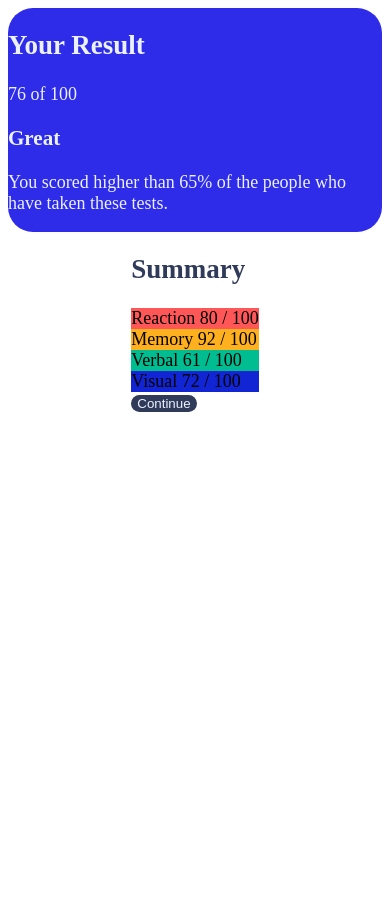
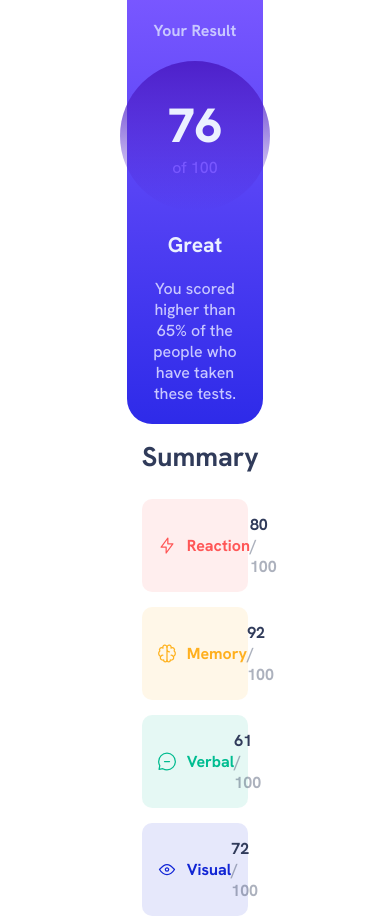
Before and after one commit to McMartinezc/results-summary-component-main, a plain HTML site: page index.html in a window 390 px wide. Shown: the top 919 px of the page. Before the commit the page ends 844 px from the top, so only its background shows below. Drawn offline with Linux system fonts and the light colour scheme.

Commit message:
responsive added

```diff
--- a/index.html
+++ b/index.html
@@ -7,17 +7,19 @@
   <!-- displays site properly based on user's device -->
   <link rel="icon" type="image/png" sizes="32x32" href="./assets/images/favicon-32x32.png">
   <title>Frontend Mentor | Results summary component</title>
-<link rel="stylesheet" href="styles/style.css">
+  <link rel="preconnect" href="https://fonts.googleapis.com">
+  <link rel="preconnect" href="https://fonts.gstatic.com" crossorigin>
+  <link href="https://fonts.googleapis.com/css2?family=Hanken+Grotesk:wght@500;700;800&display=swap" rel="stylesheet">
+  <link rel="stylesheet" href="styles/style.css">
 </head>
 
 <body>
-
   <article class="card">
     <div class="card__result">
       <h2 class="card__result-title">Your Result</h2>
       <div class="card__result-cercle">
-        <span class="card__result-score">76</span>
-        <span class="card__results-total">of 100</span>
+        <span class="card__result-score">76 </span>
+        <span class="card__results-total"> of 100</span>
       </div>
       <h3 class="card__result-level">Great</h3>
       <p class="card__result-text">You scored higher than 65% of the people who have taken these tests.</p>
@@ -26,20 +28,32 @@
     <div class="card_summary">
       <h2 class="card_summary-title">Summary</h2>
       <div class="card_summary-reaction">
-        <span class="card_summary-reaction-title">Reaction</span>
-        <span class="card_summary-reaction-score">80 / 100</span>
+        <div class="card_summary_header">
+          <img src="assets/images/icon-reaction.svg" alt="Rayo">
+          <span class="card_summary-reaction-title">Reaction</span>
+        </div>
+        <span class="card_summary-reaction-score">80 <span>/ 100</span></span>
       </div>
       <div class="card_summary-memory">
-        <span class="card_summary-memory-title">Memory</span>
-        <span class="card_summary-memory-score">92 / 100</span>
+        <div class="card_summary_header">
+          <img src="assets/images/icon-memory.svg" alt="Cercle">
+          <span class="card_summary-memory-title">Memory</span>
+        </div>
+        <span class="card_summary-memory-score">92 <span>/ 100</span></span>
       </div>
       <div class="card_summary-verbal">
-        <span class="card_summary-verbal-title">Verbal</span>
-        <span class="card_summary-verbal-score">61 / 100</span>
+        <div class="card_summary_header">
+          <img src="assets/images/icon-verbal.svg" alt="Verbal">
+          <span class="card_summary-verbal-title">Verbal</span>
+        </div>
+        <span class="card_summary-verbal-score">61 <span>/ 100</span></span>
       </div>
       <div class="card_summary-visual">
-        <span class="card_summary-visual-title">Visual</span>
-        <span class="card_summary-visual-score">72 / 100</span>
+        <div class="card_summary_header">
+          <img src="assets/images/icon-visual.svg" alt="Eye">
+          <span class="card_summary-visual-title">Visual</span>
+        </div>
+        <span class="card_summary-visual-score">72 <span>/ 100</span></span>
       </div>
       <button class="button">Continue</button>
     </div>
--- a/styles/style.css
+++ b/styles/style.css
@@ -1,5 +1,6 @@
 * {
     box-sizing: border-box;
+    margin: 0;
 }
 
 :root {
@@ -20,52 +21,172 @@
     --Light-lavender: hsl(241, 100%, 89%);
     --Dark-gray-blue: hsl(224, 30%, 27%);
 }
-/*Fuente personalizada*/
-@font-face {
-    font-family: "Hanken Grotesk";
-    font-style: normal;
-    font-weight: 100;
-    src: url("../assets/fonts/HankenGrotesk-VariableFont_wght.ttf") format("wght");
+
+body {
+    font-size: 18px;
+    font-family: 'Hanken Grotesk', sans-serif;
+
+    /*centrar la carta en medio de la pantalla*/
+    display: flex;
+    align-items: center;
+    justify-content: center;
+    min-height: 100vh;
 }
 
-body{
-    font-size: 18px;
+.card {
+    display: flex;
+    flex-direction: column;
+    justify-content: center;
+    align-items: center;
+    max-width: 35%;
 }
 
-.card{
-    display:flex;
+.card__result {
+    background: linear-gradient(to bottom, var(--Light-slate-blue), var(--Light-royal-blue));
+    border-radius: 0 0 25px 25px;
+    color: var(--Pale-blue);
+    display: flex;
     flex-direction: column;
+    align-items: center;
+    gap: 20px;
+    padding: 20px;
+    max-width: 100%;
+    /* Establece el mismo ancho máximo que el contenedor principal */
+}
+
+.card__result-cercle {
+    width: 150px;
+    /* Establece el ancho del círculo */
+    height: 150px;
+    /* Establece la altura del círculo */
+    border-radius: 50%;
+    /* Hace que el elemento sea un círculo */
+    background: linear-gradient(to top, var(--Persian-blue), var(--Violet-blue));
+    /* Crea un degradado lineal de arriba hacia abajo */
+    display: flex;
+    flex-direction: column;
+    align-items: center;
+    justify-content: center;
+}
+
+.card__result-score {
+    font-size: 48px;
+    font-weight: 800;
+    color: var(--Pale-blue);
+}
+
+.card__results-total {
+    font-size: 16px;
+    font-weight: 500;
+    color: var(--Light-slate-blue);
+}
+
+.card__result-title,
+.card__result-text {
+    color: var(--Light-lavender);
+    font-size: 16px;
+    text-align: center;
+}
+
+.card_summary {
+    width: 100%;
+    display: flex;
+    flex-direction: column;
+    justify-content: space-between;
+    padding: 15px;
+    gap: 15px;
+}
+
+.card_summary_header {
+    display: flex;
+    align-content: center;
+    gap: 10px;
+}
+
+.card_summary-title {
+    color: var(--Dark-gray-blue);
+    margin-bottom: 10px;
+}
+
+.card_summary-memory-title,
+.card_summary-verbal-title,
+.card_summary-visual-title,
+.card_summary-reaction-title {
+    font-weight: 700;
+    font-size: 16px;
+}
+
+.card_summary-reaction-score,
+.card_summary-memory-score,
+.card_summary-verbal-score,
+.card_summary-visual-score {
+    font-weight: 700;
+    font-size: 16px;
+    color: var(--Dark-gray-blue);
+}
+
+.card_summary-reaction-score span,
+.card_summary-memory-score span,
+.card_summary-verbal-score span,
+.card_summary-visual-score span {
+    color: hsla(224, 30%, 27%, 0.4);
+}
+
+.card_summary-reaction,
+.card_summary-memory,
+.card_summary-verbal,
+.card_summary-visual {
+    width: 100%;
+    padding: 15px;
+    border-radius: 10px;
+
+    display: flex;
+    justify-content: space-between;
     align-items: center;
 }
 
-.card__result{
-    background-color: var(--Light-royal-blue);
-    border-radius: 25px;
-    color:var(--Pale-blue);
-}
-.card_summary-title{
-    color: var(--Dark-gray-blue);
+.card_summary-reaction {
+    background-color: hsla(0, 100%, 67%, 0.1);
+    color: var(--Light-red);
 }
 
-.card_summary-reaction{
-    background-color:var(--Light-red);
+.card_summary-memory {
+    background-color: hsla(39, 100%, 56%, 0.1);
+    color: var(--Orangey-yellow);
 }
 
-.card_summary-memory{
-    background-color:var(--Orangey-yellow);
+.card_summary-verbal {
+    background-color: hsla(166, 100%, 37%, 0.1);
+    color: var(--Green-teal)
 }
 
-.card_summary-verbal{
-    background-color:var(--Green-teal);
+.card_summary-visual {
+    background-color: hsla(234, 85%, 45%, 0.1);
+    color: var(--Cobalt-blue);
 }
 
-.card_summary-visual{
-    background-color:var(--Cobalt-blue);
+.button {
+    background-color: var(--Dark-gray-blue);
+    color: var(--Pale-blue);
+    font-size: 18px;
+    font-weight: 700;
+    border-radius: 25px;
+    border: none;
+    padding: 20px;
+    width: 100%;
 }
 
-.button{
-    background-color:var(--Dark-gray-blue);
-    color:var(--Pale-blue);
-    border-radius: 10px;
-    border:none;
+@media (min-width:900px) {
+    .card {
+        display: flex;
+        flex-direction: row;
+        justify-content: center;
+        align-items: stretch; /* Asegura que los hijos ocupen la misma altura verticalmente */
+        max-width: 40%;
+    }
+    .card__result {
+        border-radius: 25px;
+        align-items: center; /* Centra el contenido verticalmente dentro de .card__result */
+    }
+
 }
```
